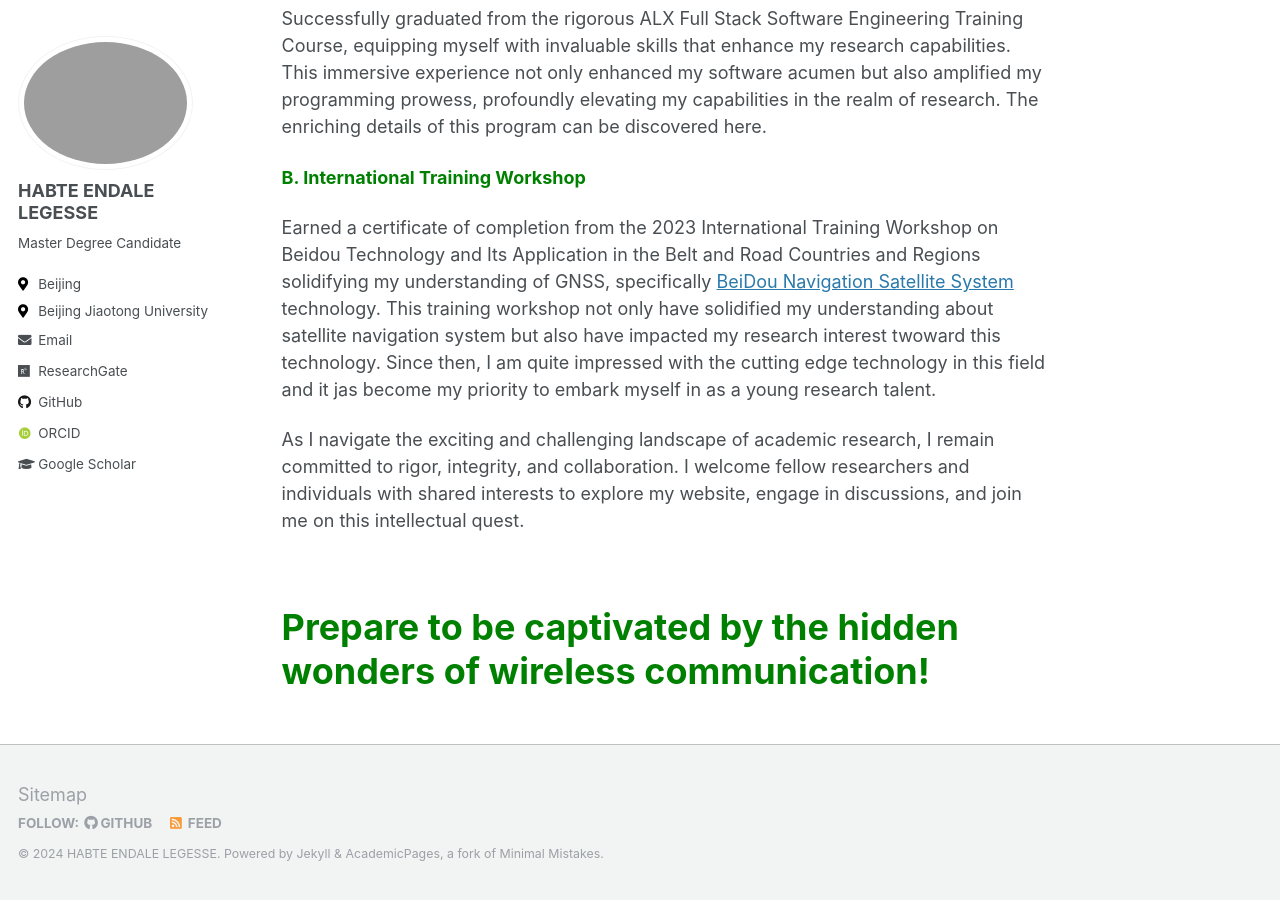
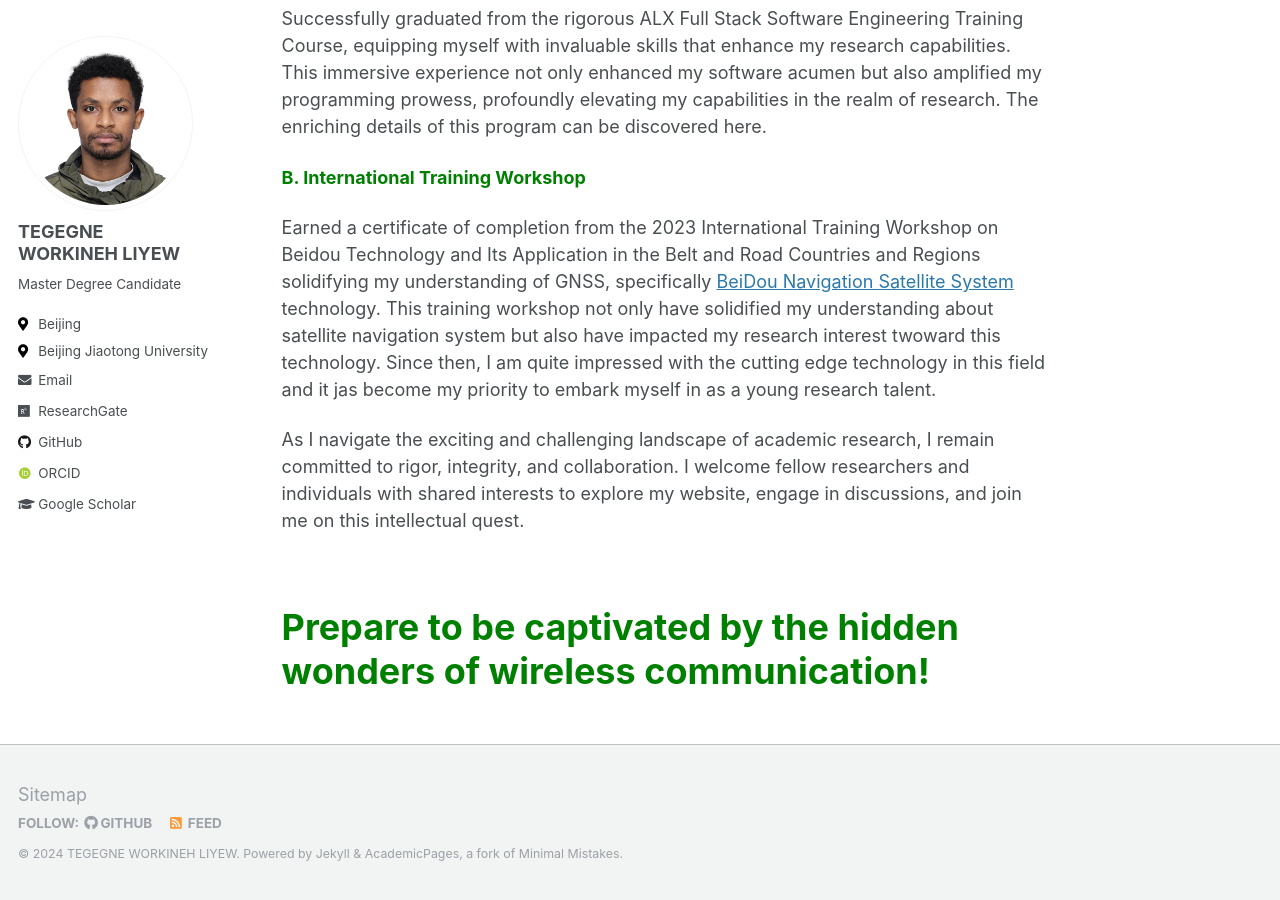
Before and after one commit to Workineh-Liyew/Workineh-Liyew.github.io, a Jekyll site: the page built from _pages/about.md, in a window 1280 px wide and 900 px high, scrolled down 1700 px. Built offline with Jekyll 4.4.1, drawn with Linux system fonts in a browser that asks for light colours; some web fonts are replaced.

Commit message:
Changes made

```diff
--- a/_config.yml
+++ b/_config.yml
@@ -12,11 +12,11 @@ theme:  jekyll-theme-hacker
 locale                 : "en-US"
 title                    : "About Me"
 title_separator          : "-"
-name                     : &name "HABTE ENDALE LEGESSE"
-description              : &description "Master degree student in information and communication engineering"
-url                      :  https://Etheal-lab.github.io # the base hostname & protocol for your site e.g. "https://mmistakes.github.io"
+name                     : &name "TEGEGNE WORKINEH LIYEW"
+description              : &description "Master degree student in Civil Engineering"
+url                      :  https://Workineh-Liyew.github.io # the base hostname & protocol for your site e.g. "https://mmistakes.github.io"
 baseurl                  : "" # the subpath of your site, e.g. "/blog"
-repository               : "Etheal-lab/Etheal-lab.github.io"
+repository               : "Workineh-Liyew/Workineh-Liyew.github.io"
 teaser                   : # filename of teaser fallback teaser image placed in /images/, .e.g. "500x300.png"
 breadcrumbs              : false # true, false (default)
 words_per_minute         : 160
@@ -53,7 +53,7 @@ atom_feed:
   path                   : # blank (default) uses feed.xml
 
 
-background_image: /images/site-logo.png
+background_image: /images/Background.jpg
 # SEO Related
 google_site_verification :
 bing_site_verification   :
@@ -69,7 +69,7 @@ facebook:
   username               :
   app_id                 :
   publisher              :
-og_image                 : profile.png # Open Graph/Twitter default site image
+og_image                 : profile.jpg # Open Graph/Twitter default site image
 # For specifying social profiles
 # - https://developers.google.com/structured-data/customize/social-profiles
 social:
@@ -89,16 +89,16 @@ analytics:
 
 # Site Author
 author:
-  name             : "HABTE ENDALE LEGESSE"
-  avatar           : "profile.png"
+  name             : "TEGEGNE WORKINEH LIYEW"
+  avatar           : "profile.jpg"
   bio              : "Master Degree Candidate"
   location         : "Beijing"
   employer         : "Beijing Jiaotong University"
   pubmed           :
   orcid            : "https://orcid.org/0000-0002-7516-6449"
   googlescholar    : "https://scholar.google.com/citations?user=ii8j5TIAAAAJ&hl=en"
-  email            : "endale_21@bjtu.edu.cn"
-  researchgate     : "https://www.researchgate.net/profile/Endale-Legesse-Habtee"
+  email            : "23129032@bjtu.edu.cn"
+  researchgate     : "https://www.researchgate.net/profile/Workineh-Liyew-Tegegne"
   uri              :
   bitbucket        :
   codepen          :
@@ -106,7 +106,7 @@ author:
   flickr           :
   facebook         :
   foursquare       :
-  github           : "Endale24"
+  github           : "Workineh-Liyew"
   gitlab           :
   google_plus      :
   keybase          :
```
